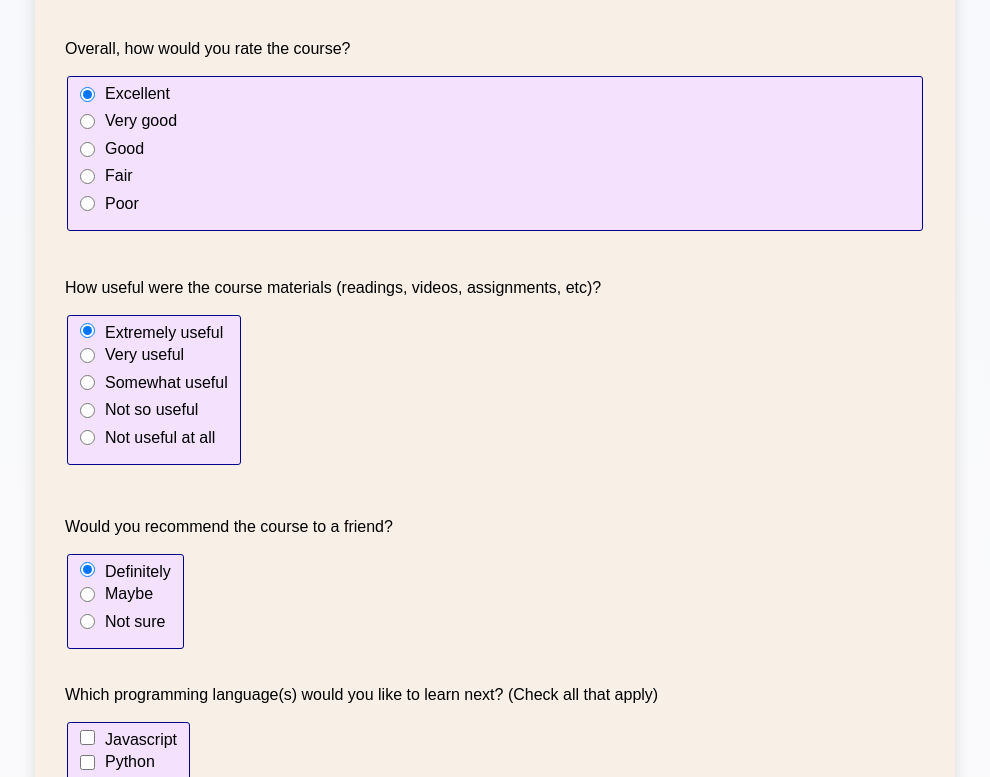
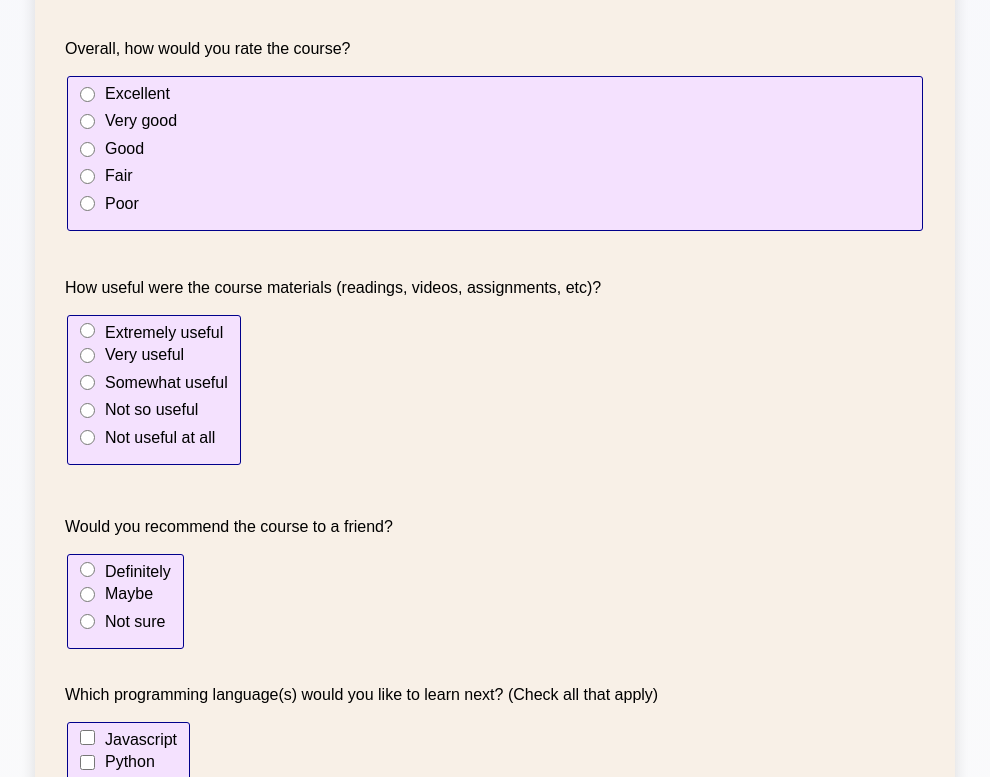
Before and after one commit to jbreiten73/freeCodeCamp-ResponsiveWebdesign, a plain HTML site: page survey/index.html in a window 1280 px wide. Shown: the part 693-1470 px from the top of the page, without its empty margins (145-1135 px from the left). Drawn offline with Linux system fonts and the light colour scheme.

Commit message:
Update index.html

```diff
--- a/survey/index.html
+++ b/survey/index.html
@@ -79,7 +79,6 @@
           value="excellent"
           type="radio"
           class="input-radio"
-          checked
         />Excellent</label>
       <label>
         <input
@@ -124,7 +123,6 @@
           value="extremely"
           type="radio"
           class="input-radio"
-          checked
         />Extremely useful</label>
       <label>
         <input
@@ -169,7 +167,6 @@
           value="definitely"
           type="radio"
           class="input-radio"
-          checked
         />Definitely</label>
       <label>
         <input
```
